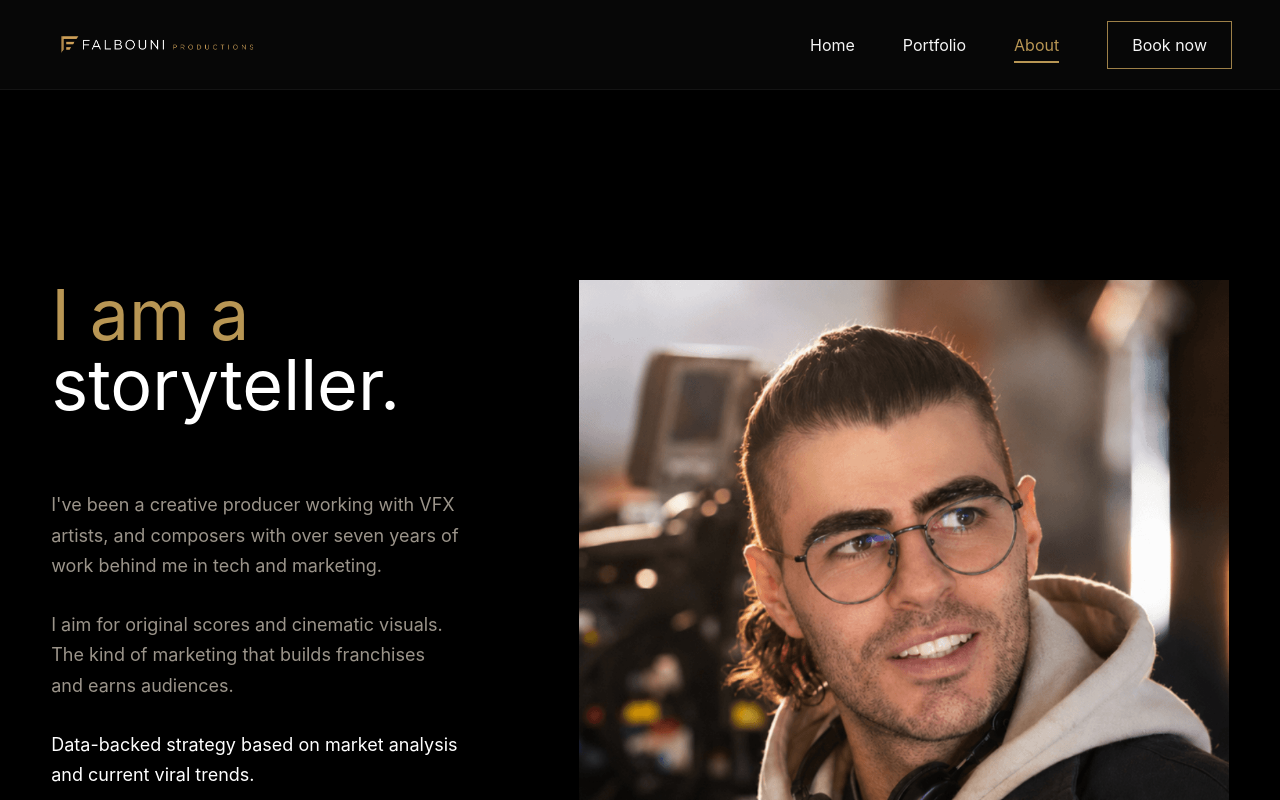
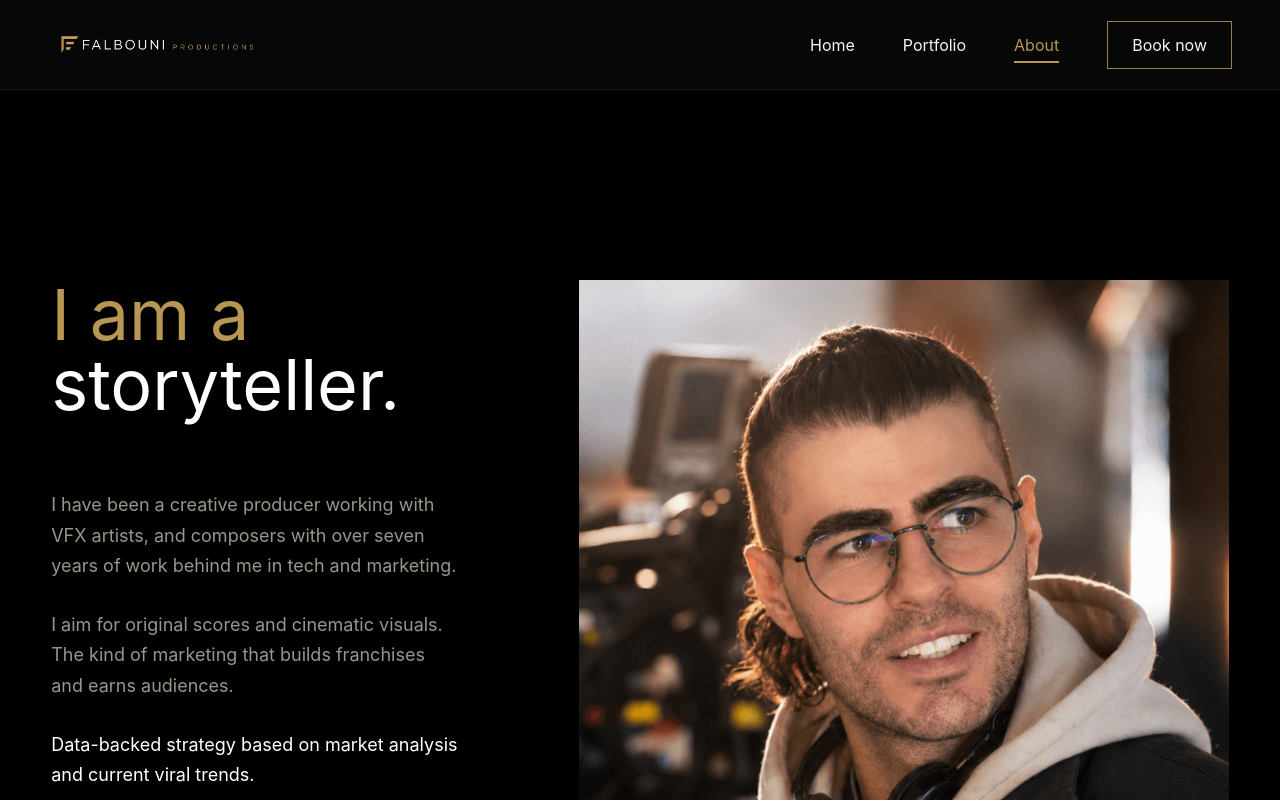
Before and after one commit to falbouni/falbouni, a Next.js app: page /about in a window 1280 px wide. Shown: the top 800 px of the page. Built offline with nearby package versions, Linux system fonts and the light colour scheme.

Commit message:
Fixed a deployment error due to a symbol

```diff
--- a/components/About/About.tsx
+++ b/components/About/About.tsx
@@ -15,7 +15,7 @@ export default function About() {
 
               <div className={styles.copy}>
                 <p>
-                  I've been a creative producer working with VFX artists, and composers with over
+                  I have been a creative producer working with VFX artists, and composers with over
                   seven years of work behind me in tech and marketing.
                 </p>
 
```
